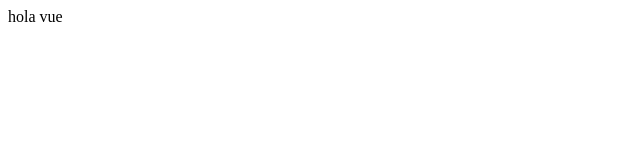
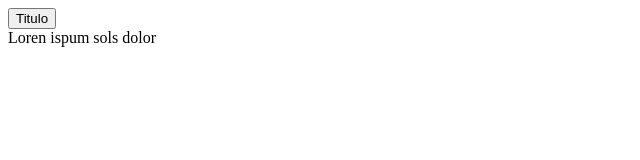
Before and after one commit to soquiro/vue_IntroFundamentos, a plain HTML site: page index.html in a window 1280 px wide. Shown: the whole page, without its empty margins (0-640 px from the left). Drawn offline with nearby package versions, Linux system fonts and the light colour scheme.

Commit message:
aplicaciòn delo los slots en vuejs

```diff
--- a/index.html
+++ b/index.html
@@ -10,15 +10,40 @@
     <script src="https://unpkg.com/vue@3/dist/vue.global.js"></script>
     <div id="app"> {{text}} </div>
     <script>
-      const vm= Vue.createApp({
-        data(){
-            return {
-                text:"hola vue"
-            };
-        }
+      const app= Vue.createApp({
+        template:`
+            <div>
+                <v-layout>
+                    <template v-slot:header>
+                        <button>Titulo</button>
+                    </template>
+                    <template v-slot:content>
+                        Loren ispum sols dolor
+                    </template>
 
-       }).mount("#app");
-       console.log(vm);
+                </v-layout>
+
+            </div>`
+
+
+       });
+
+       app.component("v-layout",{
+        template:`
+            <header>
+                <slot name="header"> </slot>
+
+            </header>
+            <div>
+                <slot name="content"> </slot>
+            </div>
+        `
+
+       });
+
+       const vm=app.mount("#app");
+
+
     </script>
 
 </body>
```
